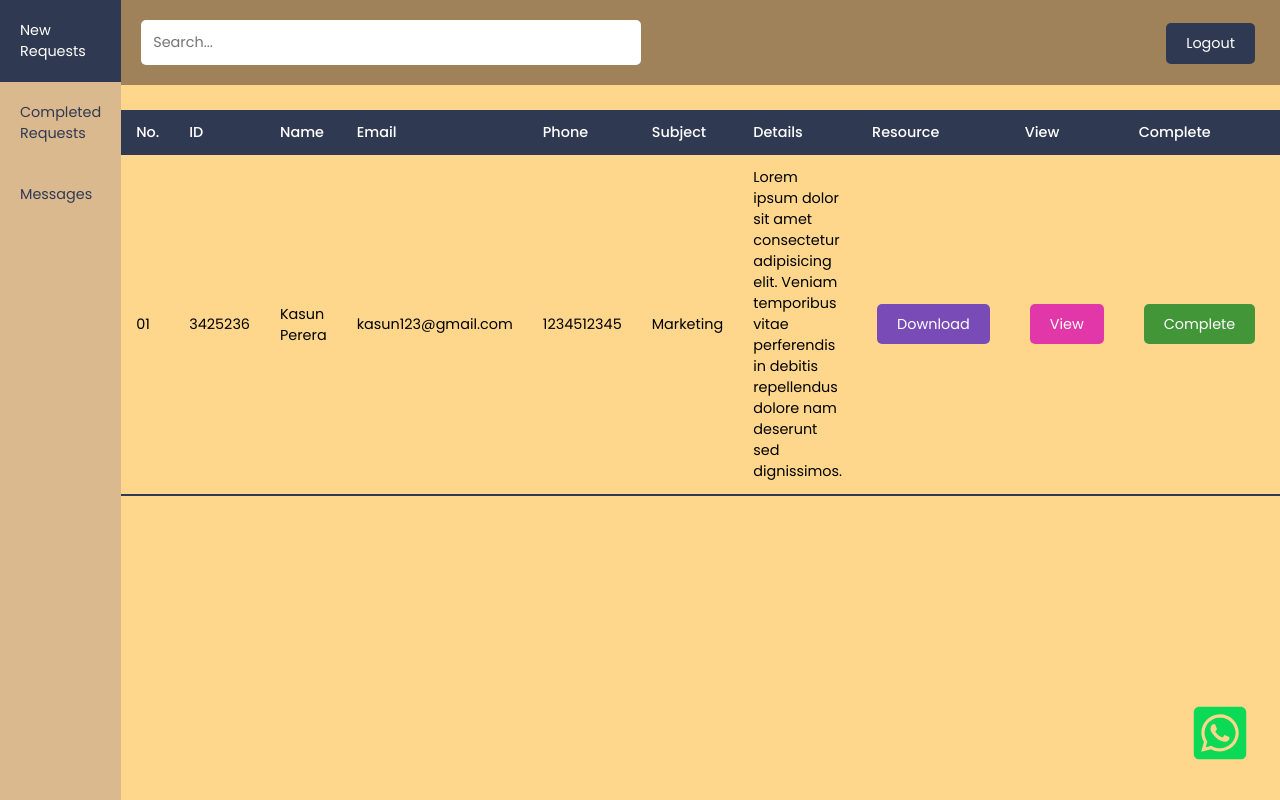
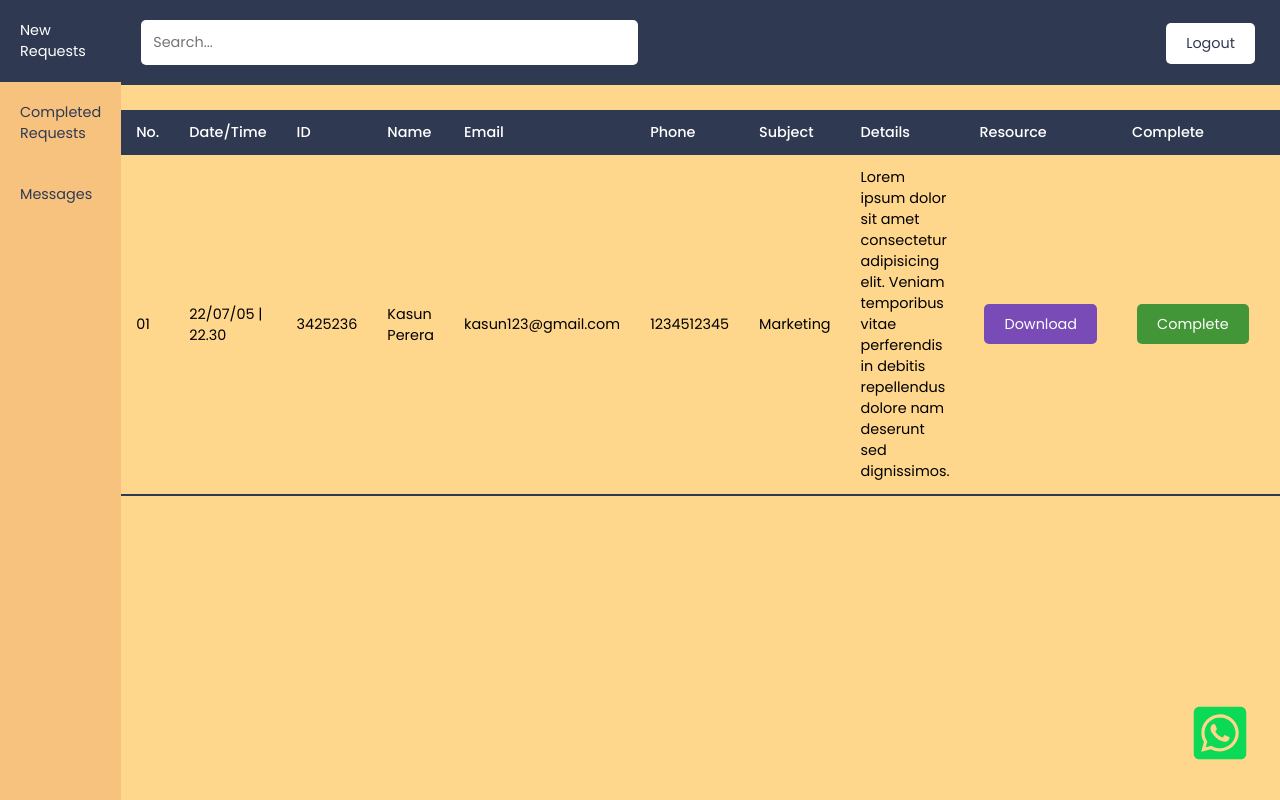
Before and after one commit to wahsandaruwan/assignmentover_frontend, a React (Create React App) app: page / in a window 1280 px wide. Shown: the top 800 px of the page. Built offline with nearby package versions, Linux system fonts and the light colour scheme; the HTML template or start-up script is replaced by a standard one.

Commit message:
Code updated

```diff
--- a/src/Components/Sections/CommonTable.js
+++ b/src/Components/Sections/CommonTable.js
@@ -9,6 +9,7 @@ const CommonTable = () => {
         <thead>
           <tr>
             <th>No.</th>
+            <th>Date/Time</th>
             <th>ID</th>
             <th>Name</th>
             <th>Email</th>
@@ -16,7 +17,6 @@ const CommonTable = () => {
             <th>Subject</th>
             <th>Details</th>
             <th>Resource</th>
-            <th>View</th>
             <th>Complete</th>
             <th>Delete</th>
           </tr>
@@ -24,6 +24,7 @@ const CommonTable = () => {
         <tbody>
           <tr>
             <td>01</td>
+            <td>22/07/05 | 22.30</td>
             <td>3425236</td>
             <td>Kasun Perera</td>
             <td>kasun123@gmail.com</td>
@@ -36,9 +37,6 @@ const CommonTable = () => {
             </td>
             <td>
               <MainButton buttonText="Download" extraClass="down" />
-            </td>
-            <td>
-              <MainButton buttonText="View" extraClass="view" />
             </td>
             <td>
               <MainButton buttonText="Complete" extraClass="com" />
--- a/src/Components/Sections/Styles/CommonTableStyles.css
+++ b/src/Components/Sections/Styles/CommonTableStyles.css
@@ -42,10 +42,7 @@
   background-color: #794bb6 !important;
 }
 
-.common-table td .view {
-  background-color: #e237a9 !important;
+.common-table td .main-button-custom:hover {
+  background-color: #9b9999 !important;
+  color: #303952 !important;
 }
-
-.common-table td .main-button-custom:hover {
-  background-color: #a0825a !important;
-}
--- a/src/index.css
+++ b/src/index.css
@@ -219,7 +219,7 @@ svg {
 
 /* Menu */
 .dashboard .menu {
-  background-color: #dab98f;
+  background-color: #f7c27d;
   height: 100%;
 }
 
@@ -241,7 +241,7 @@ svg {
 
 /* Search */
 .dashboard .content .search {
-  background-color: #a0825a;
+  background-color: #303952;
   padding: 15px;
 }
 
@@ -261,8 +261,12 @@ svg {
   top: 18px;
   right: 20px;
 }
-
-.dashboard > .main-button-custom:hover {
+.dashboard > .main-button-custom {
   background-color: #ffffff !important;
   color: #303952 !important;
 }
+
+.dashboard > .main-button-custom:hover {
+  background-color: #9b9999 !important;
+  color: #ffffff !important;
+}
```
